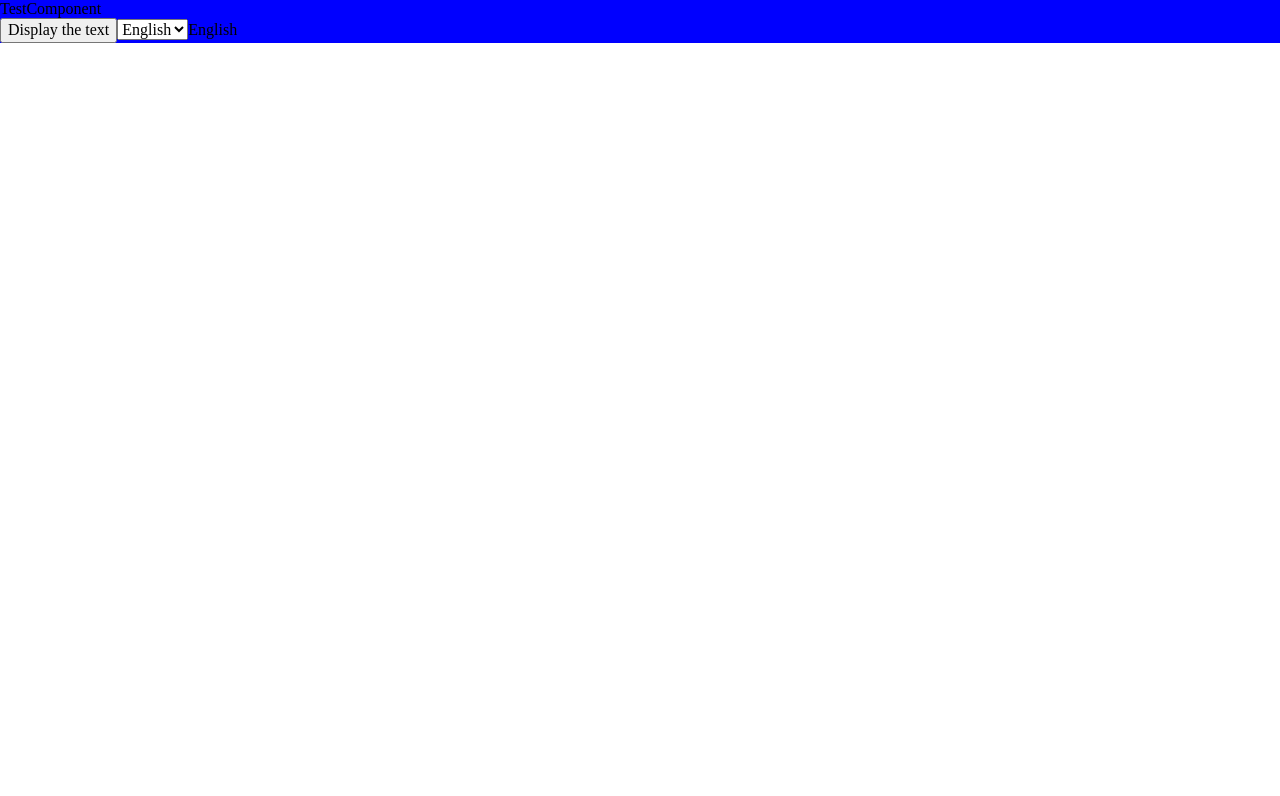
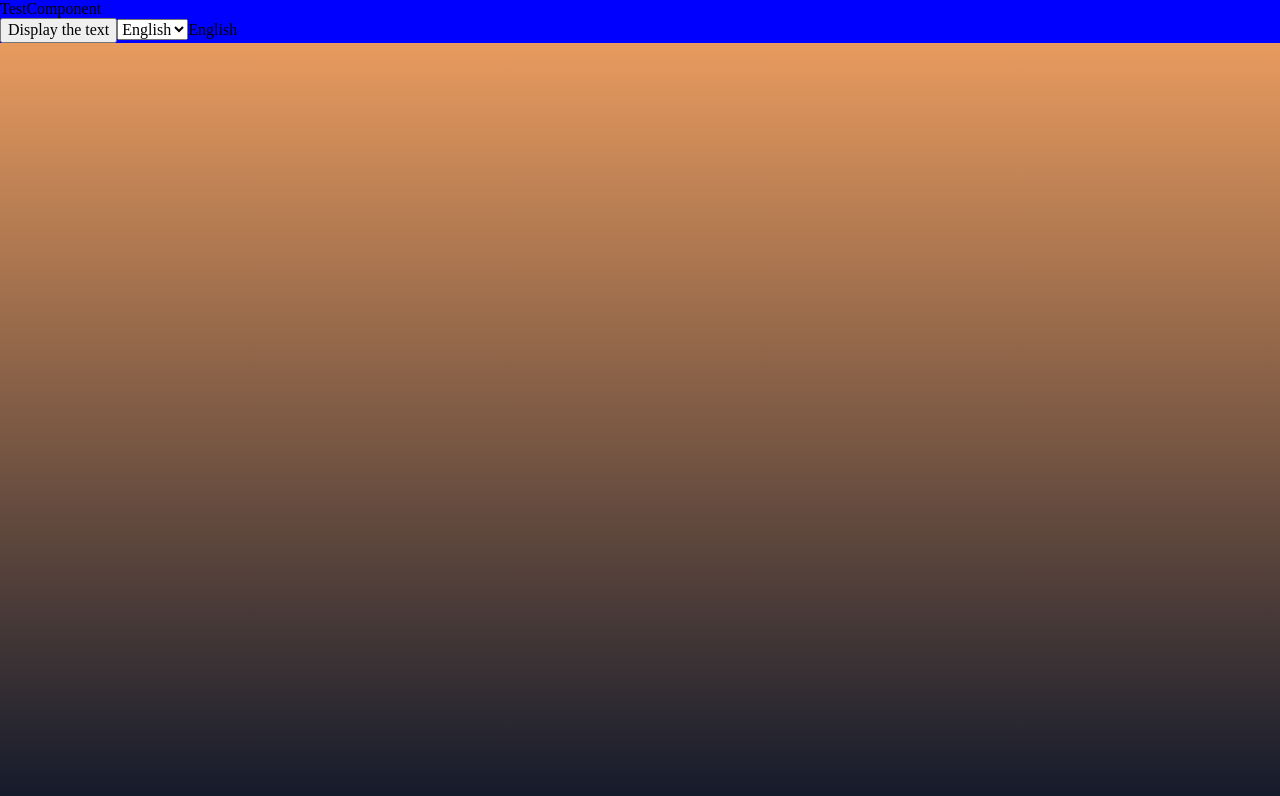
Before and after one commit to Fansoa/pokedex, a React (Vite) app: page / in a window 1280 px wide. Shown: the top 796 px of the page. Built offline with nearby package versions, Linux system fonts and the light colour scheme.

Commit message:
✨: add Layout

```diff
--- /dev/null
+++ b/src/pages/layout/index.jsx
@@ -0,0 +1,16 @@
+import Container from "@/src/pages/layout/styled";
+import PropTypes from "prop-types";
+
+const Layout = ({ children }) => {
+  return <Container>{children}</Container>;
+};
+
+Layout.propTypes = {
+  children: PropTypes.node,
+};
+
+Layout.defaultProps = {
+  children: null,
+};
+
+export default Layout;
--- /dev/null
+++ b/src/pages/layout/styled.js
@@ -0,0 +1,13 @@
+import styled from "@emotion/styled";
+
+const Container = styled.div`
+  background: linear-gradient(
+    180deg,
+    rgba(244, 162, 97, 1) 0%,
+    rgba(20, 26, 43, 1) 100%
+  );
+  min-height: 100vh;
+  height: 100%;
+`;
+
+export default Container;
--- a/src/routes/index.jsx
+++ b/src/routes/index.jsx
@@ -1,12 +1,17 @@
 import { useRoutes } from "react-router-dom";
 import TestComponent from "@/src/components/TestComponent";
 import TestForm from "@/src/components/TestForm";
+import Layout from "@/src/pages/layout";
 
 const Routes = () => {
   const routes = useRoutes([
     {
       path: "/",
-      element: <TestComponent />,
+      element: (
+        <Layout>
+          <TestComponent />
+        </Layout>
+      ),
     },
     {
       path: "/react-hook-form",
```
